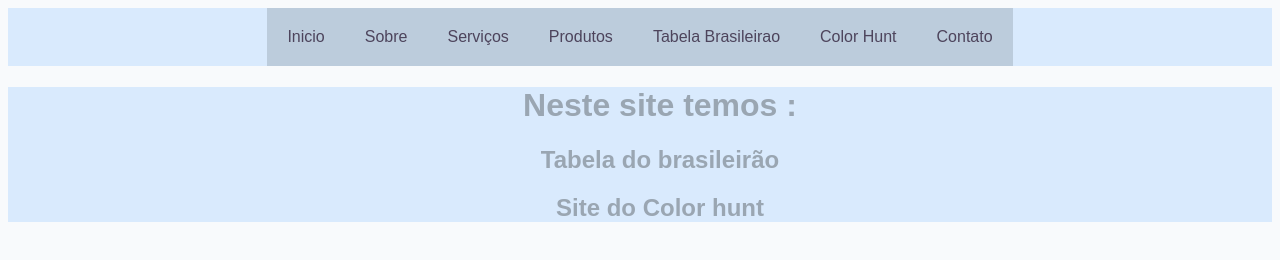
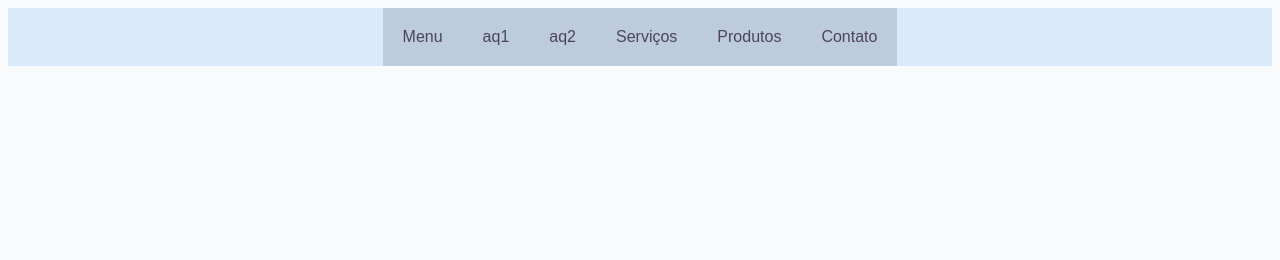
Before and after one commit to lorenzoDias0/progInt, a plain HTML site: page menu.html in a window 1280 px wide. Drawn offline with Linux system fonts and the light colour scheme.

Commit message:
tarefa iniciada

```diff
--- /dev/null
+++ b/aq1.css
@@ -0,0 +1,62 @@
+body {
+    font-family: Arial, Helvetica, sans-serif;
+    text-align: center;
+    background-color: #fdcccc;
+}
+
+nav {
+    background: #df8d8d;
+    text-align: center;
+}
+
+.menu{
+    list-style-type: none;
+    padding: 0;
+    margin: 0;
+    display: inline-flex;
+}
+
+.menu li{
+    background-color: #f06363;
+    position: relative;
+    text-align: center;
+}
+
+.menu li a{
+    display: block;
+    padding: 20px 20px;
+    color: rgb(77, 68, 92);
+    text-decoration: none;
+}
+
+.menu li a:hover {
+    background-color: #963030;
+}
+
+.submenu{
+    display: none;
+    position: absolute;
+    background-color: darkgray;
+    list-style-type: none;
+    padding: 0;
+    margin: 0;
+}
+
+
+.menu li:hover .submenu{
+    display: block;
+}
+
+.submenu li a{
+    padding: 10px 15px;
+}
+
+.submenu li a:hover {
+    background-color: #a72626;
+}
+
+ul {
+    color: #b44141;
+    background-color: #b85050;
+
+}
--- /dev/null
+++ b/aq2.css
@@ -0,0 +1,62 @@
+body {
+    font-family: Arial, Helvetica, sans-serif;
+    text-align: center;
+    background-color: #a5e0b4;
+}
+
+nav {
+    background: #4caf72;
+    text-align: center;
+}
+
+.menu{
+    list-style-type: none;
+    padding: 0;
+    margin: 0;
+    display: inline-flex;
+}
+
+.menu li{
+    background-color: #478858;
+    position: relative;
+    text-align: center;
+}
+
+.menu li a{
+    display: block;
+    padding: 20px 20px;
+    color: rgb(77, 68, 92);
+    text-decoration: none;
+}
+
+.menu li a:hover {
+    background-color: #5baf81;
+}
+
+.submenu{
+    display: none;
+    position: absolute;
+    background-color: darkgray;
+    list-style-type: none;
+    padding: 0;
+    margin: 0;
+}
+
+
+.menu li:hover .submenu{
+    display: block;
+}
+
+.submenu li a{
+    padding: 10px 15px;
+}
+
+.submenu li a:hover {
+    background-color: #3db663;
+}
+
+ul {
+    color: #56a87b;
+    background-color: #56a87b;
+
+}
--- a/menu.html
+++ b/menu.html
@@ -7,11 +7,14 @@
     <link rel="stylesheet" href="menu.css">
   </head>
   <body>
+
+
     <header>
       <nav>
         <ul class="menu">
-          <li><a href="#" >Inicio</a></li>
-          <li><a href="#" >Sobre</a></li>
+          <li><a href="http://127.0.0.1:5500/menu.html">Menu</a></li>
+          <li><a href="http://127.0.0.1:5500/aq1.html" >aq1</a></li>
+          <li><a href="http://127.0.0.1:5500/aq2.html" >aq2</a></li>
           <li><a href="#" >Serviços</a></li>
           <li>
                 <a href="#">Produtos</a>
@@ -20,17 +23,10 @@
                         <li><a href="#">Produto2</a></li>
                         <li><a href="#">Produto3</a></li>
                     </ul>
-                    <li><a href="https://ge.globo.com/futebol/brasileirao-serie-a/">Tabela Brasileirao</a></li>
-                    <li><a href="https://colorhunt.co/">Color Hunt</a></li>
           </li>
           <li><a href="#">Contato</a></li>
         </ul>
       </nav>
-      <ul>
-      <h1>Neste site temos : </h1>
-      <h2>Tabela do brasileirão</h2>
-      <h2>Site do Color hunt</h2>
-    </ul>
     </header>
   </body>
 </html>
```
Also changed, not shown: aq1.html (added, +27 -0 lines), aq2.html (added, +27 -0 lines), aq3.css (added), aq3.html (added).
